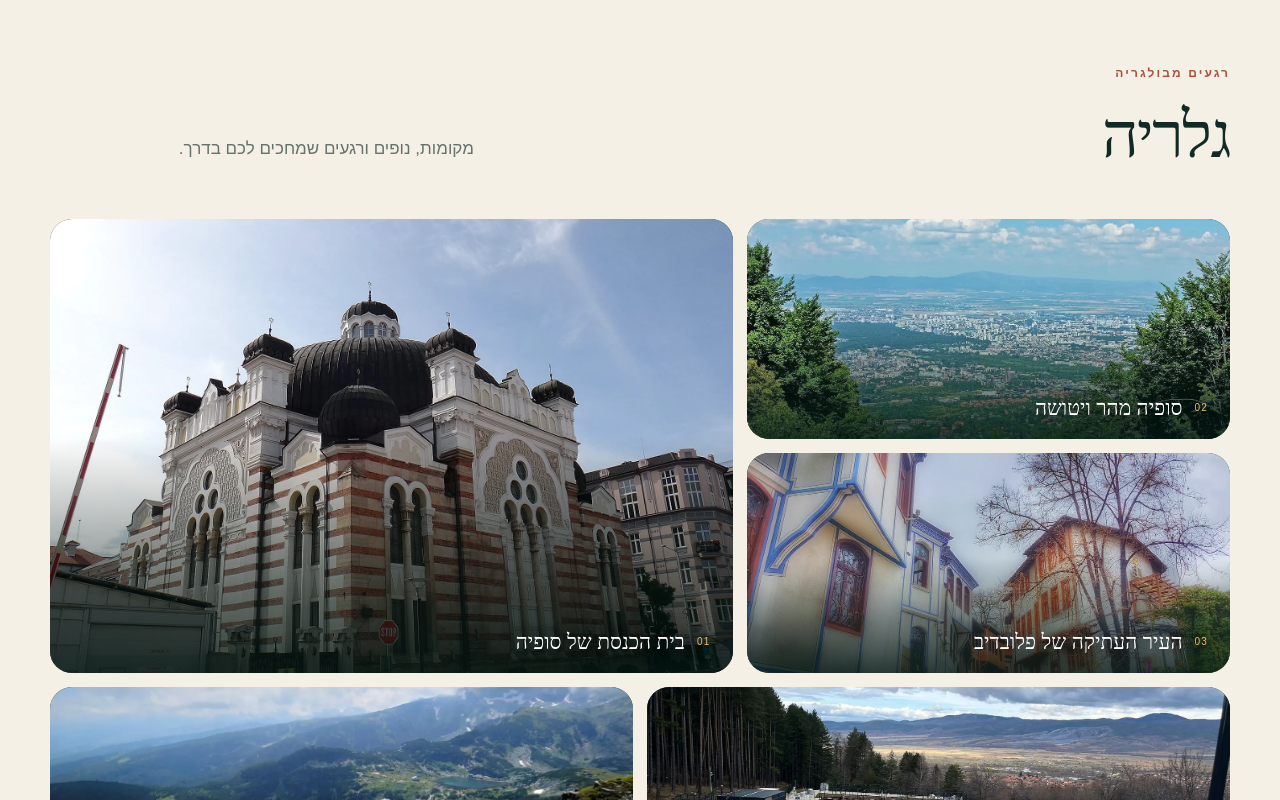
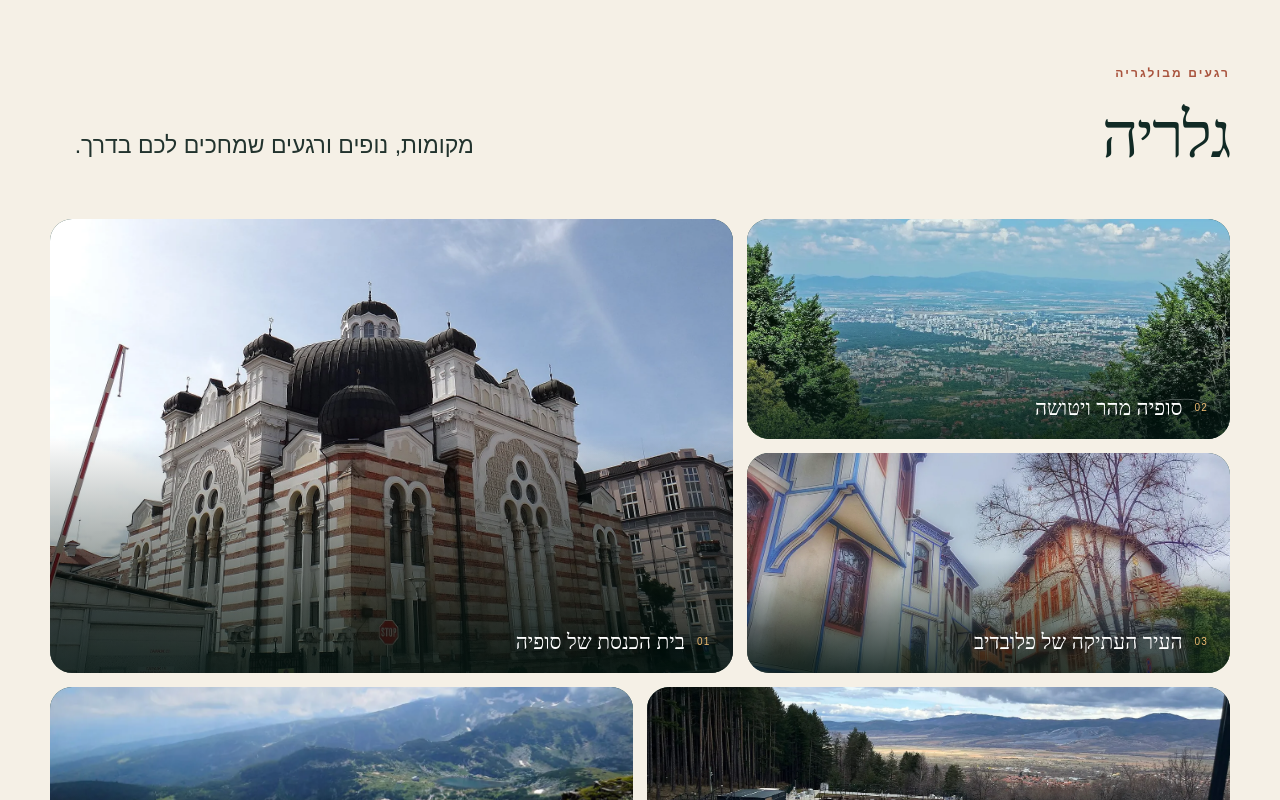
Before and after one commit to Deyan2505/Travel-Ben, a Next.js app: page / in a window 1280 px wide. Shown: the part 1780-2580 px from the top of the page. Built offline with nearby package versions, Linux system fonts and the light colour scheme; no server answers.

Commit message:
Improve gallery intro readability

```diff
--- a/app/globals.css
+++ b/app/globals.css
@@ -137,6 +137,7 @@ button, summary, a { -webkit-tap-highlight-color: transparent; }
 .price-strip > a { display: flex; align-items: center; gap: 18px; color: var(--gold-light); font-weight: 700; font-size: 13px; }
 
 .gallery-section { background: var(--cream); }
+.gallery-heading > p { color: var(--text); font-size: clamp(19px, 2vw, 23px); font-weight: 500; line-height: 1.6; text-wrap: balance; }
 .gallery-grid { display: grid; grid-template-columns: repeat(12, 1fr); grid-auto-rows: 220px; gap: 14px; direction: ltr; }
 .gallery-item { position: relative; margin: 0; overflow: hidden; border-radius: var(--radius); background: var(--forest); isolation: isolate; }
 .gallery-item::after { content: ""; position: absolute; z-index: 1; inset: 0; background: linear-gradient(180deg, transparent 48%, rgba(4,23,19,.78) 100%); pointer-events: none; }
```
